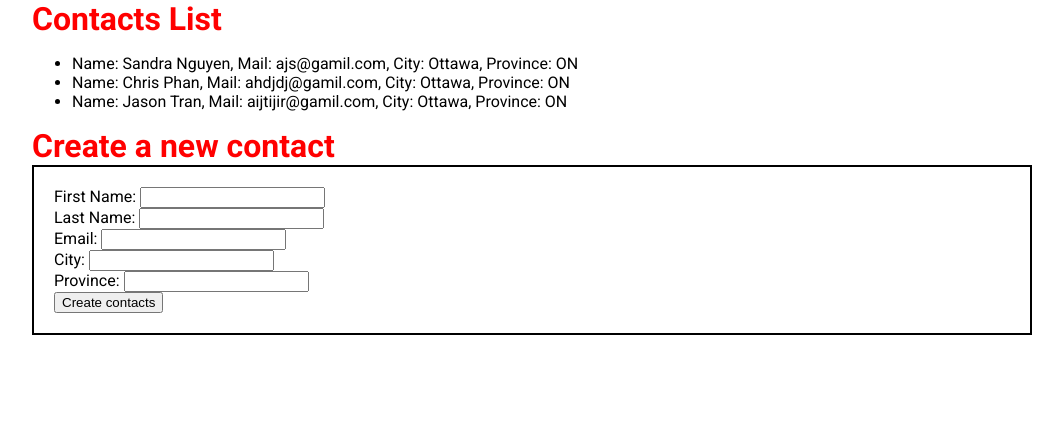
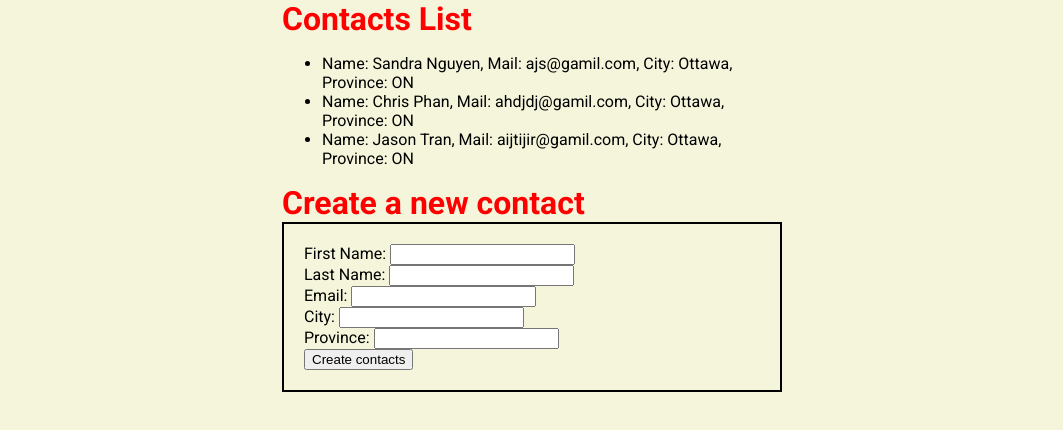
Before and after one commit to nguy0948/mtm6302-project-1, a plain HTML site: page index.html in a window 1280 px wide. Shown: the whole page, without its empty margins (108-1171 px from the left). Drawn offline with Linux system fonts and the light colour scheme; a web font is replaced by a local one.

Commit message:
complete the assignment

```diff
--- a/style.css
+++ b/style.css
@@ -3,7 +3,8 @@ html {
 }
 body{
     margin: 0px auto;
-    max-width: 1000px;
+    max-width: 500px;
+    background-color: beige;
 }
 h1{
     margin: 0;
```
